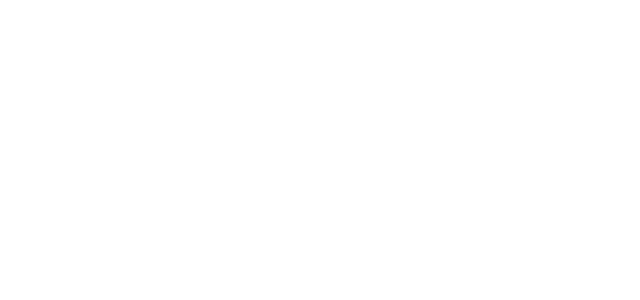
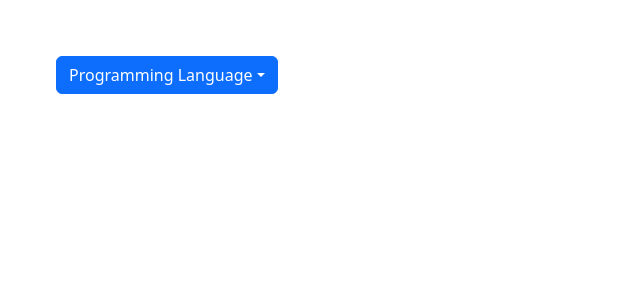
Before and after one commit to RayyanX95/react-playground, a React (Create React App) app: page / in a window 1280 px wide. Shown: the top 300 px of the page, without its empty margins (0-640 px from the left). Built offline with nearby package versions, Linux system fonts and the light colour scheme.

Commit message:
Add eslint-plugin-testing-library dev and test code

```diff
--- a/package.json
+++ b/package.json
@@ -10,6 +10,7 @@
     "react": "^18.2.0",
     "react-dom": "^18.2.0",
     "react-scripts": "5.0.1",
+    "reactstrap": "^9.2.0",
     "styled-components": "^5.3.11",
     "web-vitals": "^2.1.4"
   },
@@ -44,6 +45,7 @@
     "eslint-plugin-import": "^2.27.5",
     "eslint-plugin-prettier": "^4.2.1",
     "eslint-plugin-react": "^7.32.2",
+    "eslint-plugin-testing-library": "^5.11.0",
     "msw": "^1.2.2",
     "prettier": "^2.8.8"
   }
--- a/src/App.js
+++ b/src/App.js
@@ -1,9 +1,11 @@
 import "./App.css";
+import LanguageDropdown from "./language/language-dropdown";
 
 function App() {
   return (
     <div style={{ padding: "3rem" }}>
       {/* Add your component to test here 💡 */}
+      <LanguageDropdown />
     </div>
   );
 }
--- a/src/index.js
+++ b/src/index.js
@@ -3,7 +3,7 @@ import ReactDOM from "react-dom/client";
 import "./index.css";
 import App from "./App";
 import reportWebVitals from "./reportWebVitals";
-// import "bootstrap/dist/css/bootstrap.min.css";
+import "bootstrap/dist/css/bootstrap.min.css";
 
 const root = ReactDOM.createRoot(document.getElementById("root"));
 root.render(
--- /dev/null
+++ b/src/language/language-dropdown.jsx
@@ -0,0 +1,37 @@
+import * as React from "react";
+import {
+  Dropdown,
+  DropdownItem,
+  DropdownMenu,
+  DropdownToggle,
+} from "reactstrap";
+
+const LanguageDropdown = () => {
+  const [dropdownOpen, setDropdownOpen] = React.useState(false);
+  const [language, setLanguage] = React.useState("");
+
+  const languages = ["JavaScript", "Ruby", "Java", "C#"];
+  const toggle = () => setDropdownOpen((prevState) => !prevState);
+
+  return (
+    <div className="p-2 d-inline-block">
+      <Dropdown isOpen={dropdownOpen} toggle={toggle}>
+        <DropdownToggle color="primary" caret>
+          Programming Language
+        </DropdownToggle>
+        <DropdownMenu style={{ width: "214px" }}>
+          {languages.map((lang) => {
+            return (
+              <DropdownItem key={lang} onClick={() => setLanguage(lang)}>
+                {lang}
+              </DropdownItem>
+            );
+          })}
+        </DropdownMenu>
+      </Dropdown>
+      {language ? <h4>You selected: {language}</h4> : null}
+    </div>
+  );
+};
+
+export default LanguageDropdown;
```
Also changed, not shown: .eslintrc.json, 2 other files (tests, documents, lock files or other folders).
